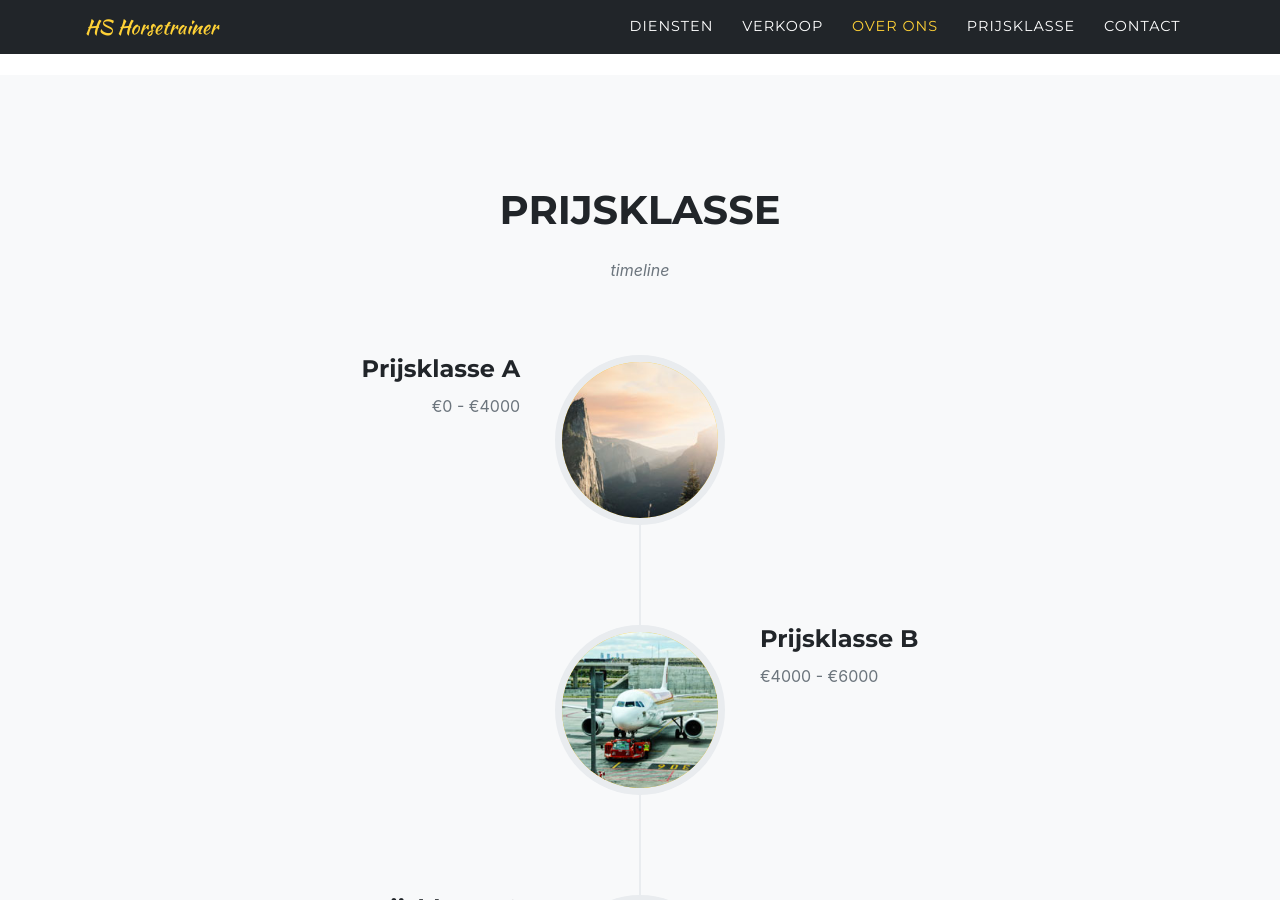
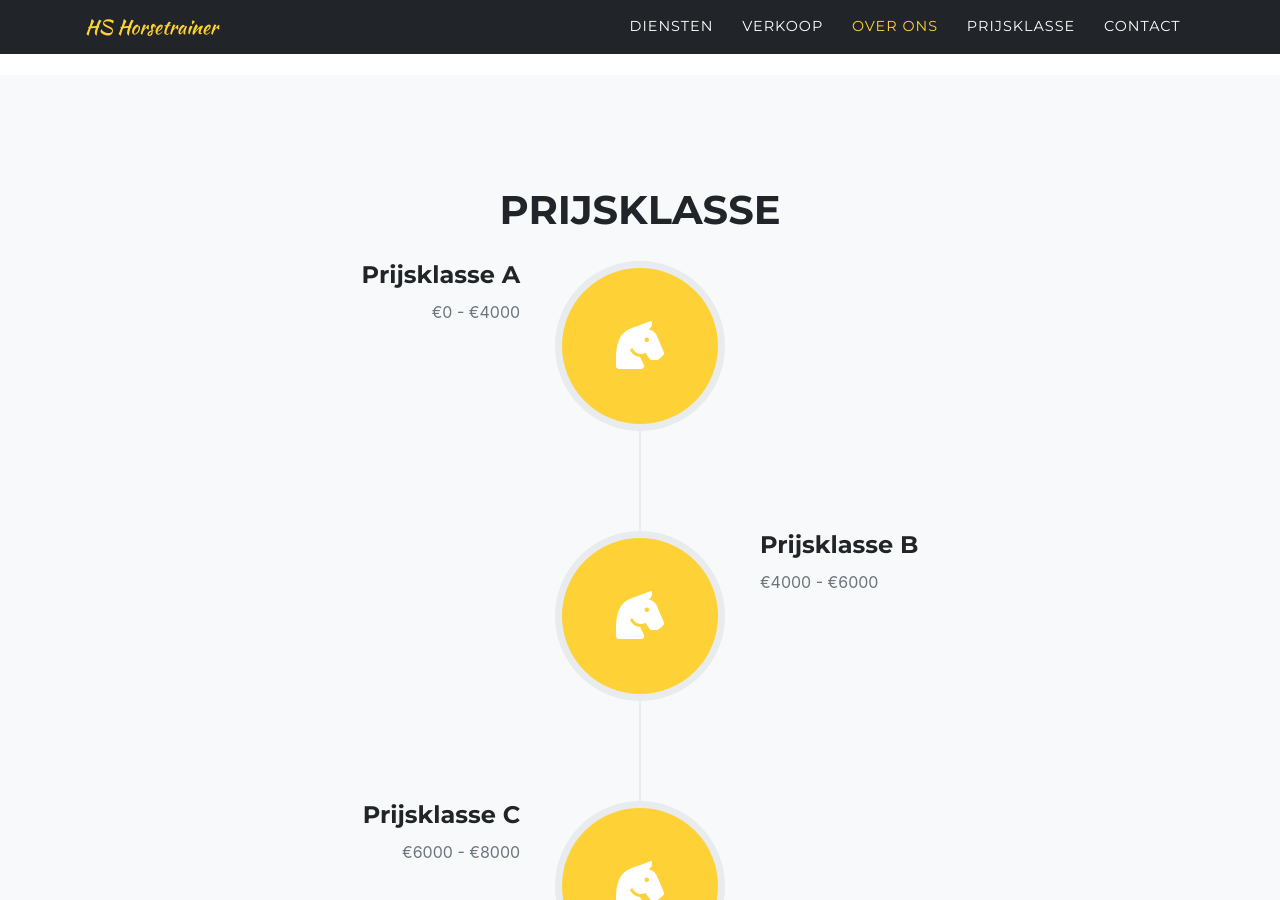
Before and after one commit to ritchiejacobs/hs-horsetrainer, a Jekyll site: the page built from index.md, in a window 1280 px wide and 900 px high, scrolled down 4720 px. Built offline with Jekyll 4.4.1, drawn with Linux system fonts in a browser that asks for light colours; some web fonts are replaced.

Commit message:
update prijsklasse

```diff
--- a/_includes/timeline.html
+++ b/_includes/timeline.html
@@ -4,7 +4,7 @@
       <div class="row">
         <div class="col-lg-12 text-center">
           <h2 class="section-heading text-uppercase">{{ site.data.sitetext[site.locale].timeline.title | markdownify | default: "About" }}</h2>
-          <h3 class="section-subheading text-muted">{{ site.data.sitetext[site.locale].timeline.text | default: "timeline"}}</h3>
+          <!-- <h3 class="section-subheading text-muted">{{ site.data.sitetext[site.locale].timeline.text | default: "timeline"}}</h3> -->
         </div>
       </div>
       <div class="row">
@@ -29,8 +29,11 @@
                 <li>
               {% endif %}
             {%- endif -%}
-              <div class="timeline-image">
-                <img class="rounded-circle img-fluid" src="{{ event.image }}" alt="{{ event.alt | default: ""}}">
+              <div class="timeline-image" style="display: flex;justify-content: center;align-items: center;">
+                <!-- <img class="rounded-circle img-fluid" src="{{ event.image }}" alt="{{ event.alt | default: ""}}"> -->
+                <span class="fa-3x">
+                  <i class="fas fa-horse-head"></i>
+                </span>
               </div>
               <div class="timeline-panel">
                 <div class="timeline-heading">
```
